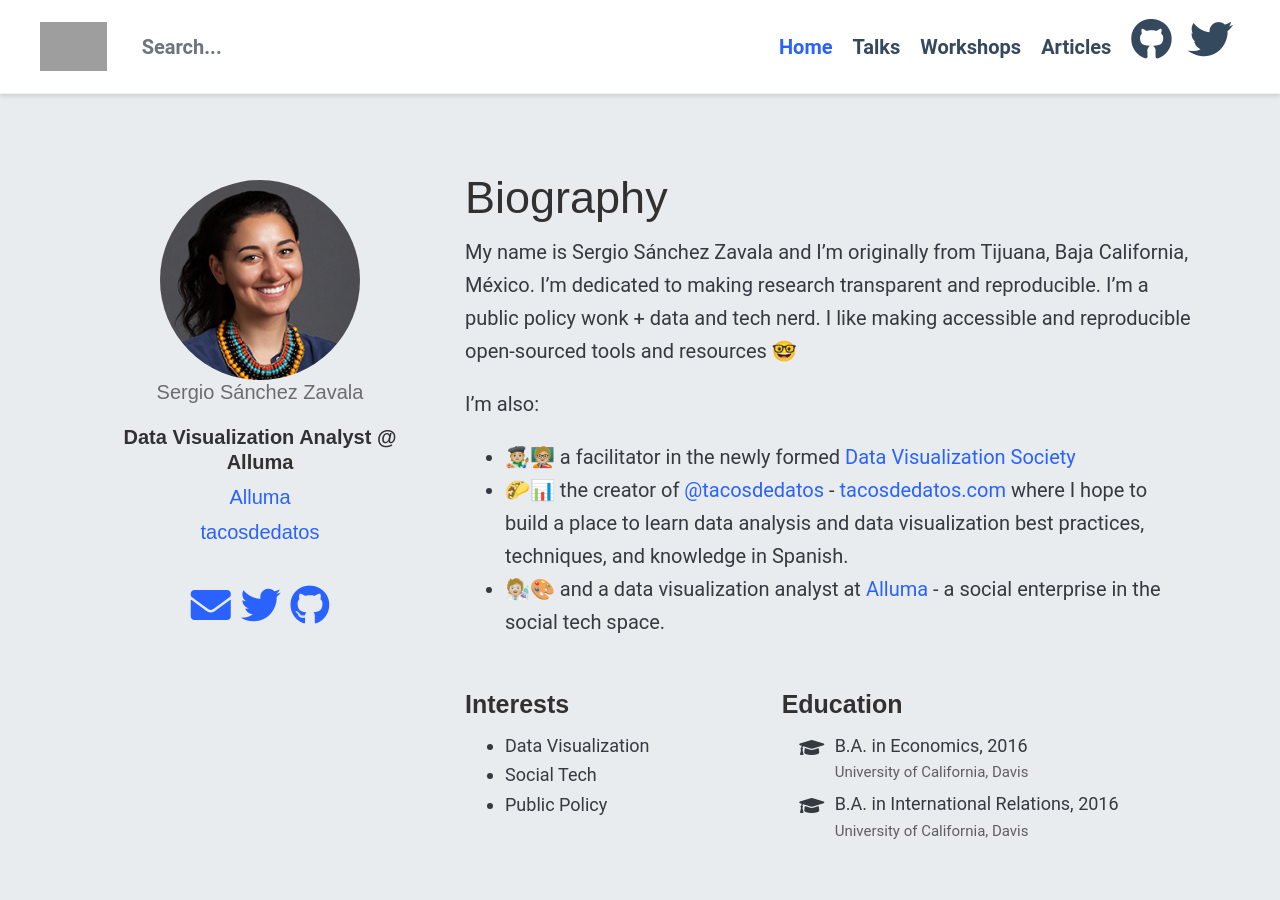
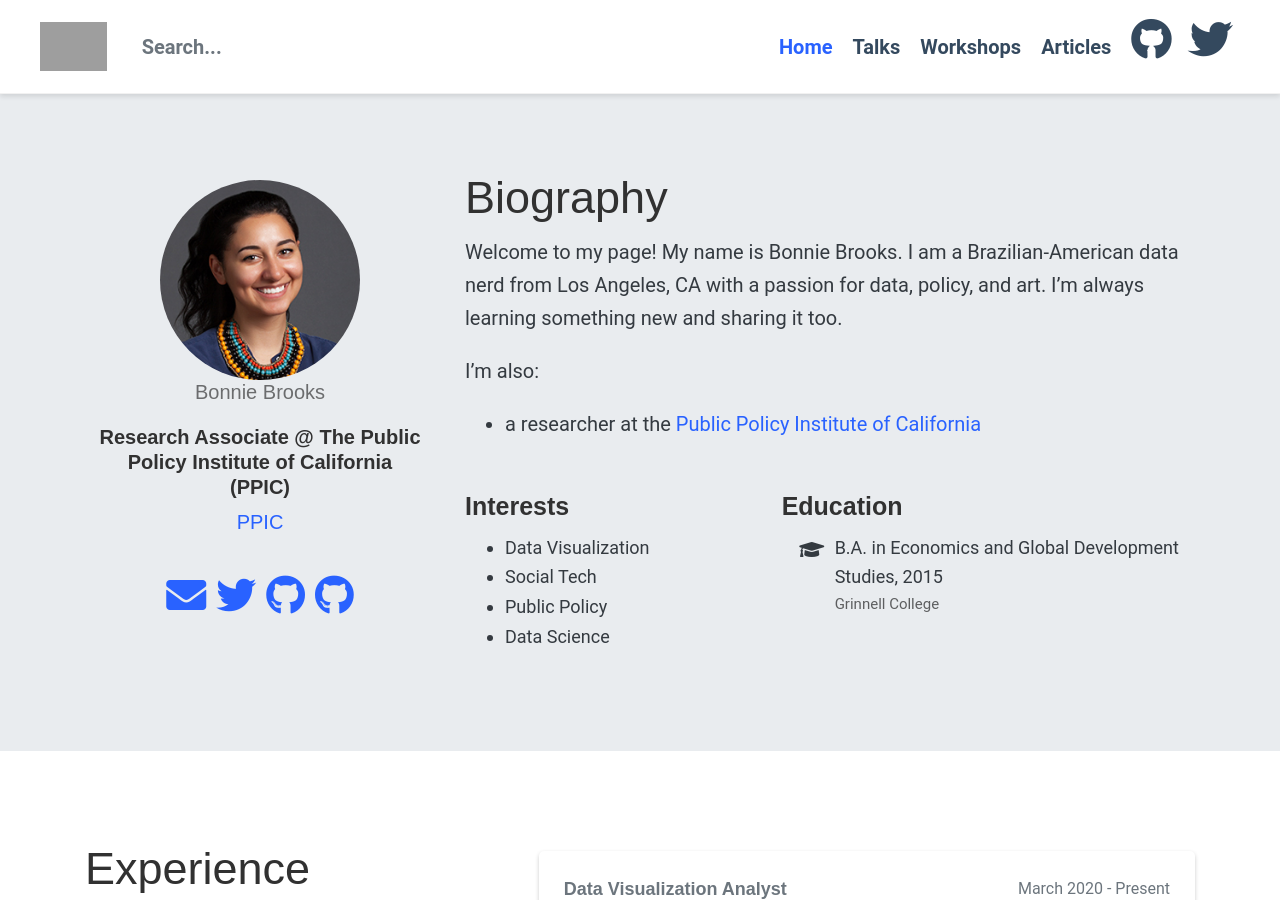
Before and after one commit to chekos/bonniebrooks.me, a Jekyll site: the page built from index.html, in a window 1280 px wide and 900 px high. Built offline with Jekyll 4.4.1, drawn with Linux system fonts in a browser that asks for light colours; nearby versions of some CDN libraries; library files that are not in the unit come from our copies; the list of posts is cut into pages by our own code; grey boxes are pictures that could not be loaded.

Commit message:
updates to bio, education, interests, me.yml and profile.html

```diff
--- a/_data/education.yml
+++ b/_data/education.yml
@@ -1,7 +1,3 @@
-- degree: "B.A. in Economics"
-  year: 2016
-  institution: "University of California, Davis"
-
-- degree: "B.A. in International Relations"
-  year: 2016
-  institution: "University of California, Davis"
+- degree: "B.A. in Economics and Global Development Studies"
+  year: 2015
+  institution: "Grinnell College"
--- a/_data/interests.yml
+++ b/_data/interests.yml
@@ -1,3 +1,4 @@
 - name: Data Visualization
 - name: Social Tech
 - name: Public Policy
+- name: Data Science
--- a/_data/me.yml
+++ b/_data/me.yml
@@ -1,11 +1,9 @@
-- name: 'Sergio Sánchez Zavala'
-  job: "Data Visualization Analyst @ Alluma"
+- name: 'Bonnie Brooks'
+  job: "Research Associate @ The Public Policy Institute of California (PPIC)"
   organizations:
-    - name: "Alluma"
-      url: "https://alluma.org/"
-    - name: "tacosdedatos"
-      url: "https://tacosdedatos.com/"
-  email: "sergio@cimarron.io"
-  twitter: "ChekosWH"
-  github: "chekos"
+    - name: "PPIC"
+      url: "https://www.ppic.org/"
+  email: "bonnie@bonniebrooks.me"
+  github: "brooksbo"
+  linkedin: "brooksbonnie"
   pic: "/assets/images/portrait.jpg"
--- a/_includes/bio.md
+++ b/_includes/bio.md
@@ -2,16 +2,8 @@
 # Biography
 
 
-My name is Sergio Sánchez Zavala and I’m originally from Tijuana, Baja
-California, México. I’m dedicated to making research transparent and
-reproducible. I’m a public policy wonk + data and tech nerd. I like making
-accessible and reproducible open-sourced tools and resources 🤓
+Welcome to my page! My name is Bonnie Brooks. I am a Brazilian-American data nerd from Los Angeles, CA with a passion for data, policy, and art. I'm always learning something new and sharing it too.
 
 I’m also:
 
-- 🧑🏼‍🎨🧑🏼‍🏫 a facilitator in the newly formed [Data Visualization Society](https://datavisualizationsociety.com/)
-- 🌮📊 the creator of [@tacosdedatos](https://twitter.com/tacosdedatos/) - [tacosdedatos.com](https://tacosdedatos.com/)
-where I hope to build a place to learn data analysis and data
-visualization best practices, techniques, and knowledge in Spanish.
-- 🧑🏼‍🔬🎨 and a data visualization analyst at [Alluma](https://alluma.org/) - a social
-enterprise in the social tech space.
+- a researcher at the [Public Policy Institute of California](https://www.ppic.org/)
--- a/_includes/profile.html
+++ b/_includes/profile.html
@@ -58,6 +58,17 @@
           <i class="fab fa-github big-icon"></i>
         </a>
       </li>
+
+      <li>
+        <a
+          itemprop="sameAs"
+          href="https://linkedin.com/in/{{ me.linkedin }}"
+          target="_blank"
+          rel="noopener"
+        >
+          <i class="fab fa-github big-icon"></i>
+        </a>
+      </li>
     </ul>
   </div>
 </div>
```
